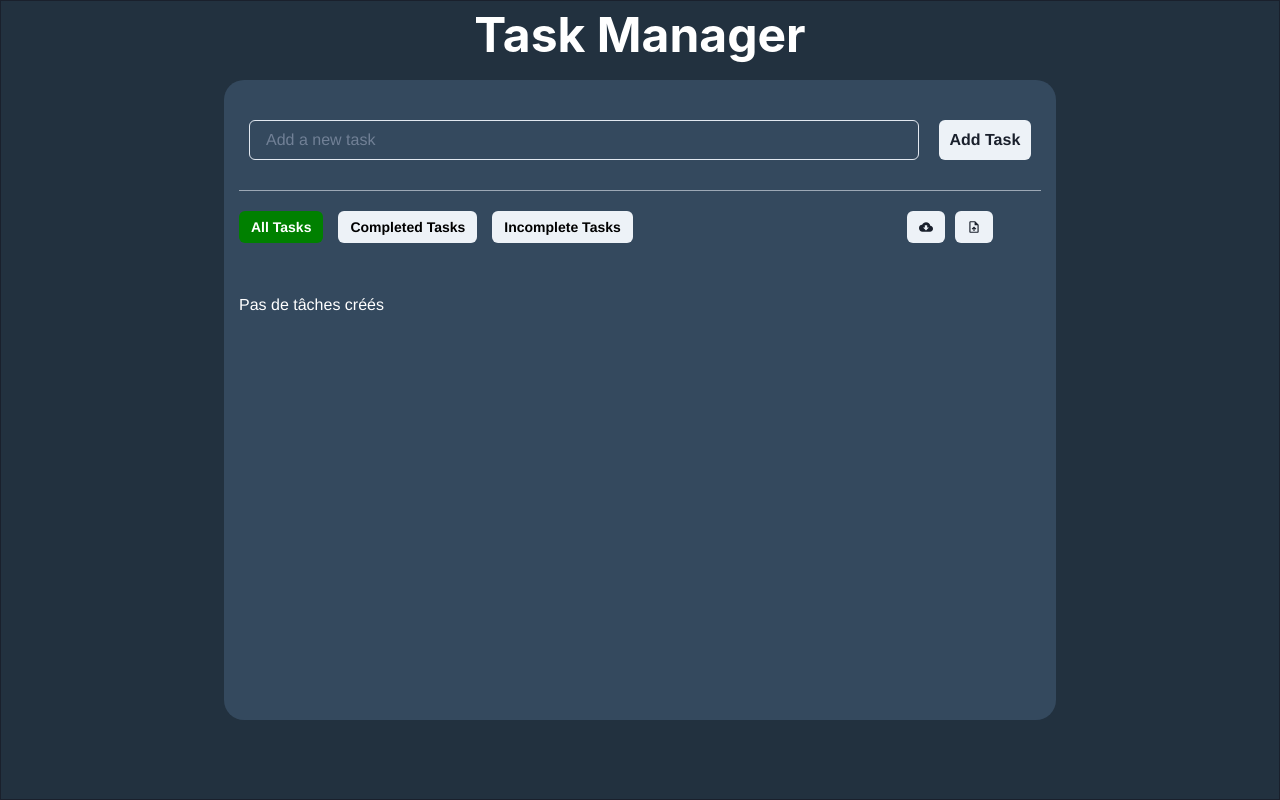
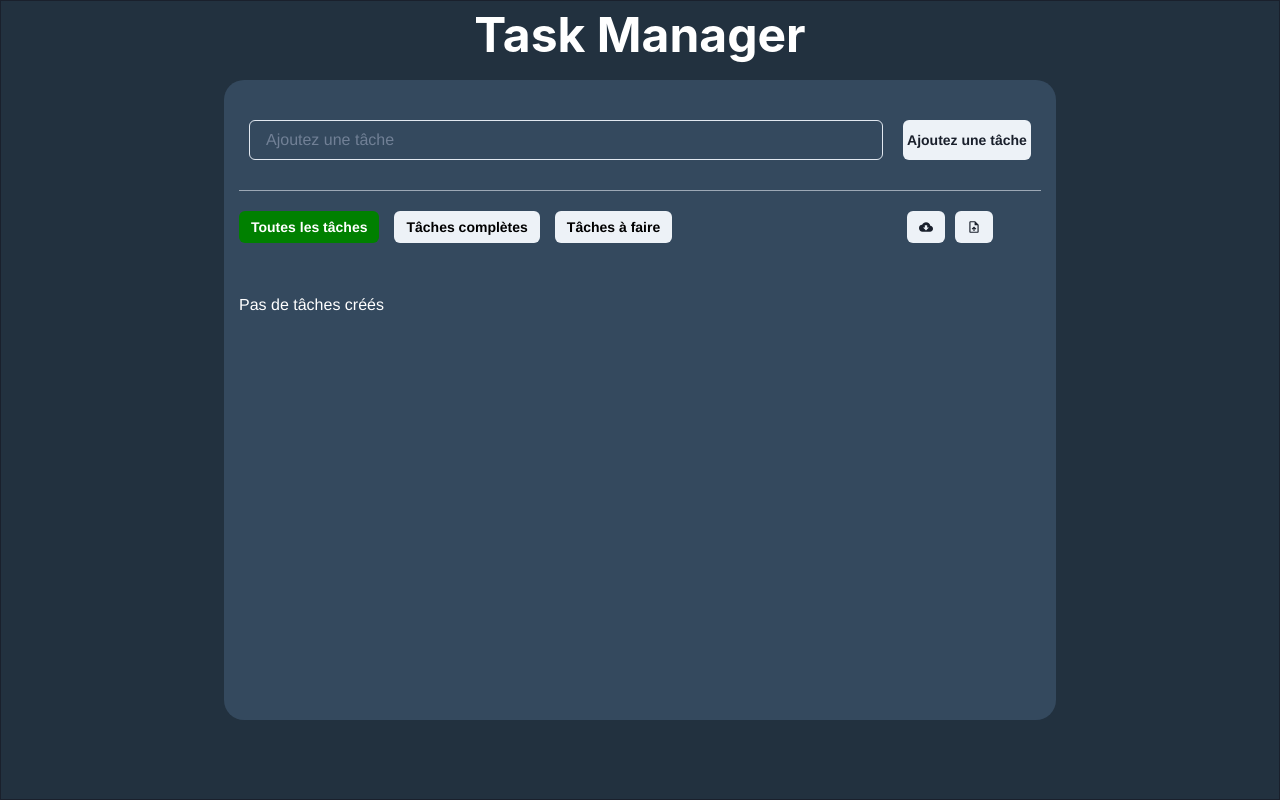
Before and after one commit to Jeandevweb/Task-Manager, a React (Vite) app: page / in a window 1280 px wide. Built offline with nearby package versions, Linux system fonts and the light colour scheme.

Commit message:
add readme

```diff
--- a/src/components/Form/TaskCreateForm.jsx
+++ b/src/components/Form/TaskCreateForm.jsx
@@ -13,12 +13,12 @@ const TaskCreateForm = () => {
       <FormControl display="flex" gap="5" padding="10px" margin="20px 0">
         <Input
           type="text"
-          placeholder="Add a new task"
+          placeholder="Ajoutez une tâche"
           value={newTaskName}
           onChange={handleChangeNewTask}
         />
-        <Button type="submit" onClick={() => createNewTask(newTaskName)}>
-          Add Task
+        <Button fontSize="sm" type="submit" onClick={() => createNewTask(newTaskName)}>
+          Ajoutez une tâche
         </Button>
       </FormControl>
     </>
--- a/src/components/Task/TaskItem/MenuActions.jsx
+++ b/src/components/Task/TaskItem/MenuActions.jsx
@@ -41,7 +41,7 @@ const MenuActions = ({
                 icon={<Icons.MdCancel />}
                 onClick={() => setIsEditing(false)}
               >
-                Cancel
+                Annuler
               </MenuItem>
               <MenuItem
                 icon={<Icons.MdOutlineSave />}
@@ -50,7 +50,7 @@ const MenuActions = ({
                   setIsEditing(false);
                 }}
               >
-                Save
+                Sauvegarder
               </MenuItem>
             </>
           ) : (
@@ -60,31 +60,31 @@ const MenuActions = ({
                 onClick={() => moveTaskUp(index, tasks, setTasks)}
                 isDisabled={index === 0}
               >
-                Move Task Up
+                Déplacer vers le haut
               </MenuItem>
               <MenuItem
                 icon={<Icons.MdArrowDropDown />}
                 onClick={() => moveTaskDown(index, tasks, setTasks)}
               >
-                Move Task Down
+                Déplacer vers le bas
               </MenuItem>
               <MenuItem
                 icon={<Icons.MdEdit />}
                 onClick={() => setIsEditing(true)}
               >
-                Edit Task
+                Éditer
               </MenuItem>
               <MenuItem
                 icon={<Icons.MdDelete />}
                 onClick={() => deleteTask(task.id, tasks, setTasks)}
               >
-                Delete Task
+                Supprimer
               </MenuItem>
               <MenuItem
                 icon={<Icons.MdAdd />}
                 onClick={() => createSubTask(task.id)}
               >
-                Add SubTask
+                Ajouter une sous-tâche
               </MenuItem>
             </>
           )}
--- a/src/components/TaskControls/TaskControls.jsx
+++ b/src/components/TaskControls/TaskControls.jsx
@@ -37,7 +37,7 @@ const TaskControls = () => {
 
       <Box w="20%">
         {/* Bouton pour télécharger les tâches */}
-        <Tooltip label="télécharger votre liste de tâches">
+        <Tooltip label="Exporter en JSON">
           <Button
             marginRight="10px"
             size="sm"
@@ -48,7 +48,7 @@ const TaskControls = () => {
         </Tooltip>
 
         {/* Bouton pour déclencher l'upload */}
-        <Tooltip label="ajouter une liste des tâches">
+        <Tooltip label="Importer JSON">
           <Button
             size="sm"
             onClick={() => document.querySelector(".file").click()}
--- a/src/components/TaskControls/taskControl.js
+++ b/src/components/TaskControls/taskControl.js
@@ -1,8 +1,8 @@
 //Filter task to know complete or not
 export const filtersForButton = [
-  { label: "All Tasks", value: "all" },
-  { label: "Completed Tasks", value: "completed" },
-  { label: "Incomplete Tasks", value: "incomplete" },
+  { label: "Toutes les tâches", value: "all" },
+  { label: "Tâches complètes", value: "completed" },
+  { label: "Tâches à faire", value: "incomplete" },
 ];
 
 /**
```
Also changed, not shown: 1 other file (tests, documents, lock files or other folders).
